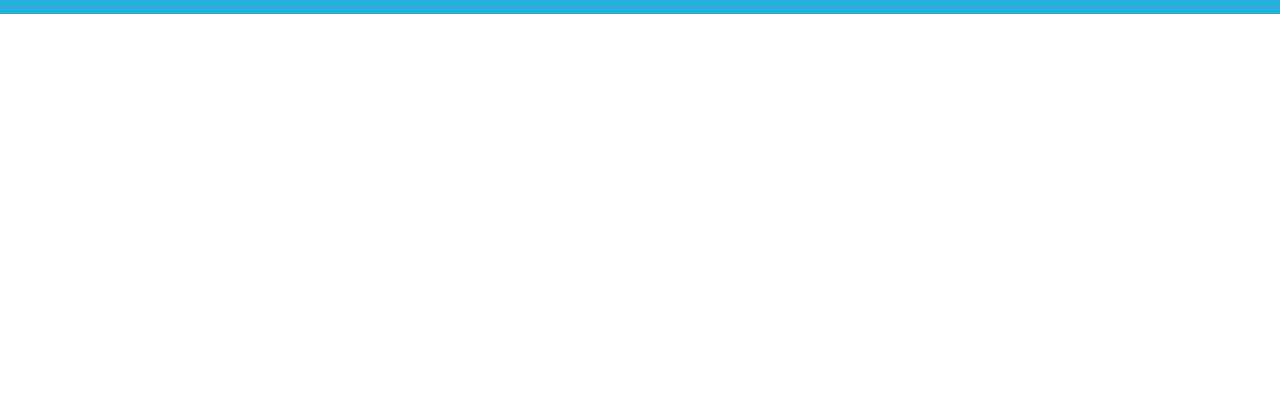
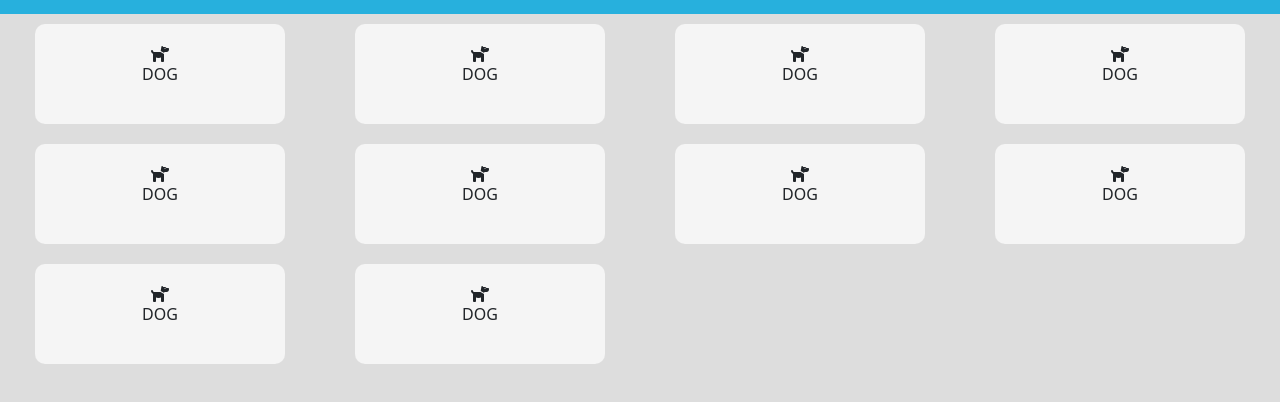
Before and after one commit to FrancescoCataletto/js-es6-icons, a plain HTML site: page index.html in a window 1280 px wide. Shown: the part 94-496 px from the top of the page. Drawn offline with nearby package versions, Linux system fonts and the light colour scheme.

Commit message:
draft of structure

```diff
--- a/css/style.css
+++ b/css/style.css
@@ -12,3 +12,27 @@
     height: 60px;
     margin-top: 0.5rem;
 }
+
+/* MAIN */
+main{
+    background-color: rgb(221, 221, 221);
+    height: calc(100vh - 100px);
+    overflow: auto;
+}
+
+.fonts{
+    display: flex;
+    justify-content: center;
+}
+
+.icon-box{
+    display: flex;
+    flex-direction: column;
+    justify-content: center;
+    align-items: center;
+    border-radius: 10px;
+    margin: 10px;
+    width: 250px;
+    height: 100px;
+    background-color: rgb(245, 245, 245);
+}
--- a/index.html
+++ b/index.html
@@ -21,7 +21,70 @@
     </header>
 
     <main>
-
+        <div class="container-fluid">
+            <div class="row">
+                <div class="col-12 col-sm-6 col-md-4 col-lg-3 fonts">
+                    <div class="icon-box">
+                        <i class="fa-solid fa-dog"></i>
+                        <p>DOG</p>
+                    </div>
+                </div>
+                <div class="col-12 col-sm-6 col-md-4 col-lg-3 fonts">
+                    <div class="icon-box">
+                        <i class="fa-solid fa-dog"></i>
+                        <p>DOG</p>
+                    </div>
+                </div>
+                <div class="col-12 col-sm-6 col-md-4 col-lg-3 fonts">
+                    <div class="icon-box">
+                        <i class="fa-solid fa-dog"></i>
+                        <p>DOG</p>
+                    </div>
+                </div>
+                <div class="col-12 col-sm-6 col-md-4 col-lg-3 fonts">
+                    <div class="icon-box">
+                        <i class="fa-solid fa-dog"></i>
+                        <p>DOG</p>
+                    </div>
+                </div>
+                <div class="col-12 col-sm-6 col-md-4 col-lg-3 fonts">
+                    <div class="icon-box">
+                        <i class="fa-solid fa-dog"></i>
+                        <p>DOG</p>
+                    </div>
+                </div>
+                <div class="col-12 col-sm-6 col-md-4 col-lg-3 fonts">
+                    <div class="icon-box">
+                        <i class="fa-solid fa-dog"></i>
+                        <p>DOG</p>
+                    </div>
+                </div>
+                <div class="col-12 col-sm-6 col-md-4 col-lg-3 fonts">
+                    <div class="icon-box">
+                        <i class="fa-solid fa-dog"></i>
+                        <p>DOG</p>
+                    </div>
+                </div>
+                <div class="col-12 col-sm-6 col-md-4 col-lg-3 fonts">
+                    <div class="icon-box">
+                        <i class="fa-solid fa-dog"></i>
+                        <p>DOG</p>
+                    </div>
+                </div>
+                <div class="col-12 col-sm-6 col-md-4 col-lg-3 fonts">
+                    <div class="icon-box">
+                        <i class="fa-solid fa-dog"></i>
+                        <p>DOG</p>
+                    </div>
+                </div>
+                <div class="col-12 col-sm-6 col-md-4 col-lg-3 fonts">
+                    <div class="icon-box">
+                        <i class="fa-solid fa-dog"></i>
+                        <p>DOG</p>
+                    </div>
+                </div>
+            </div>
+        </div>
     </main>
 
     <script src="js/script.js"></script>
```
